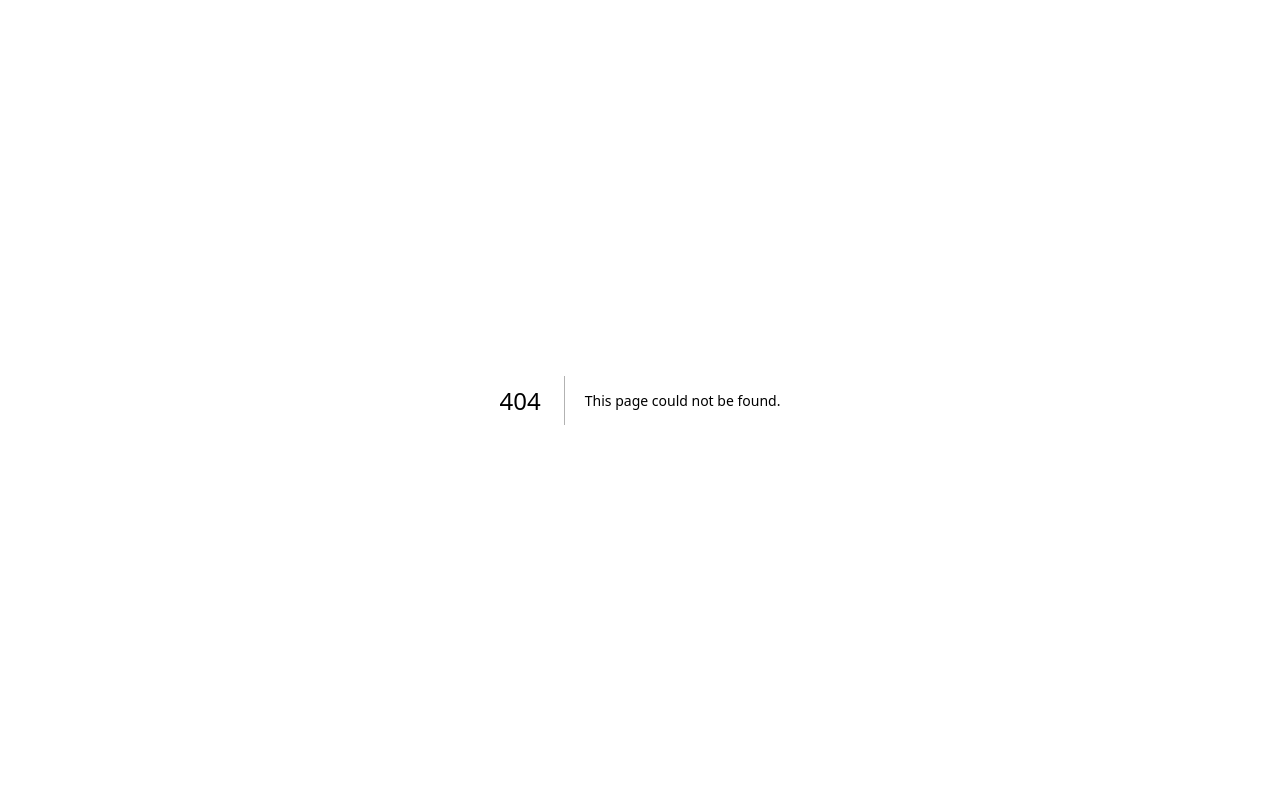
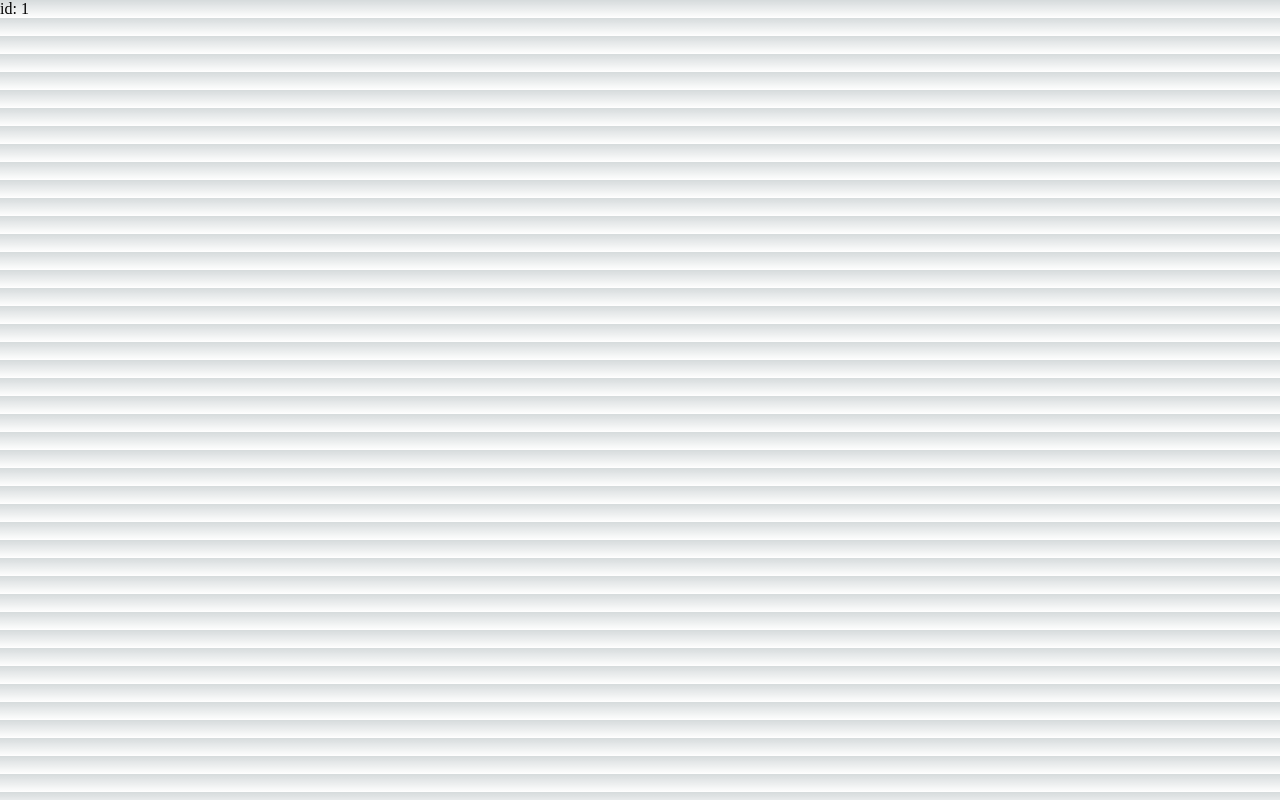
Before and after one commit to yu-tzi/hahow-intetview-project, a Next.js app: page /heroes/1 in a window 1280 px wide. Before the commit this address had no page. Built offline with nearby package versions, Linux system fonts and the light colour scheme.

Commit message:
feat: add dynamic router

```diff
--- /dev/null
+++ b/src/pages/heroes/[heroId].tsx
@@ -0,0 +1,10 @@
+import { useRouter } from 'next/router'
+
+const HeroDetail = () => {
+  const router = useRouter()
+  const { heroId } = router.query
+
+  return <p>id: {heroId}</p>
+}
+
+export default HeroDetail
```
Also changed, not shown: src/pages/heroes/index.tsx (added, +7 -0 lines).
